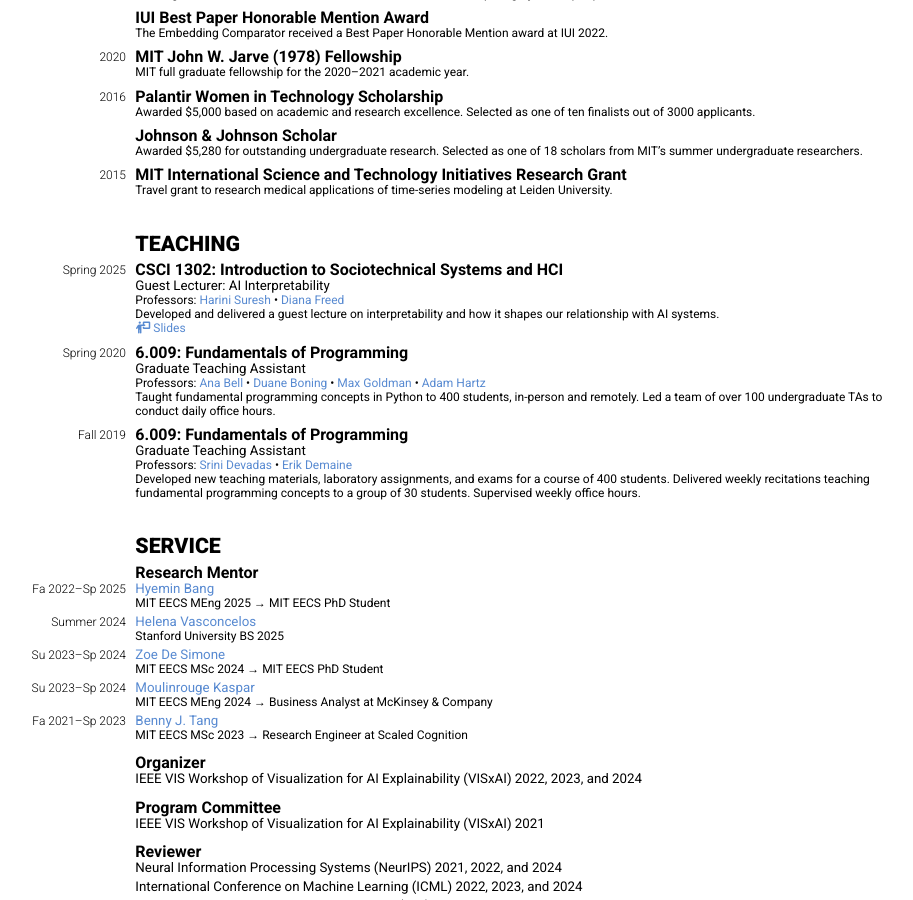
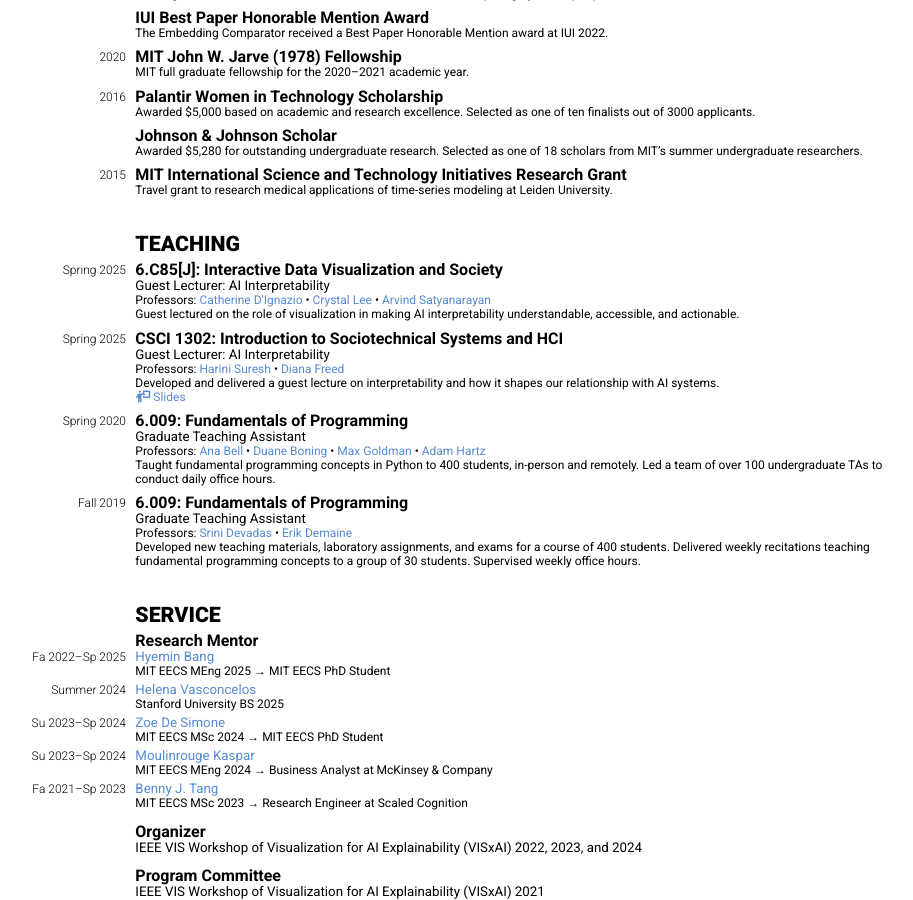
Before and after one commit to aboggust/aboggust.github.io, a Jekyll site: the page built from cv.markdown, in a window 1280 px wide and 900 px high, scrolled down 3581 px. Shown: the whole window, without its empty margins (185-1098 px from the left). Built offline with Jekyll 4.4.1, drawn with Linux system fonts in a browser that asks for light colours; nearby versions of some CDN libraries.

Commit message:
Add Vis & Society guest lecture

```diff
--- a/_data/people.yml
+++ b/_data/people.yml
@@ -136,3 +136,9 @@ dianafreed:
 aspenhopkins:
   name: Aspen Hopkins
   url: https://www.linkedin.com/in/aspen-hopkins-9ab281107/
+crystallee:
+  name: Crystal Lee
+  url: https://crystaljjlee.com/
+catherinedignazio:
+  name: Catherine D'Ignazio
+  url: https://kanarinka.com/
--- a/_data/teaching.yml
+++ b/_data/teaching.yml
@@ -1,3 +1,12 @@
+- name: "6.C85[J]: Interactive Data Visualization and Society"
+  role: "Guest Lecturer: AI Interpretability"
+  professors:
+    - catherinedignazio
+    - crystallee
+    - arvindsatya
+  semester: Spring 2025
+  description: Guest lectured on the role of visualization in making AI interpretability understandable, accessible, and actionable.
+
 - name: "CSCI 1302: Introduction to Sociotechnical Systems and HCI"
   role: "Guest Lecturer: AI Interpretability"
   professors:
@@ -9,6 +18,7 @@
     - name: Slides
       url: https://drive.google.com/file/d/13nvmBKvH0_kxGklZnO6jZrIBRu_kmwWv/view?usp=sharing
       icon: slides
+
 - name: "6.009: Fundamentals of Programming"
   role: Graduate Teaching Assistant
   professors:
```
Also changed, not shown: 1 other file.
